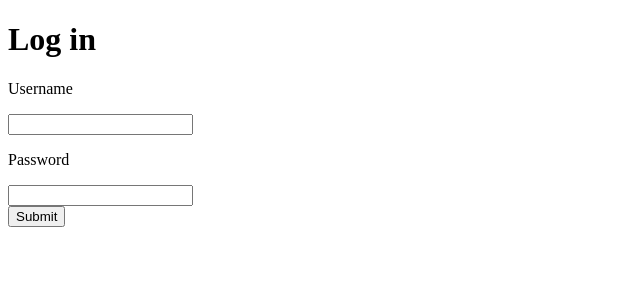
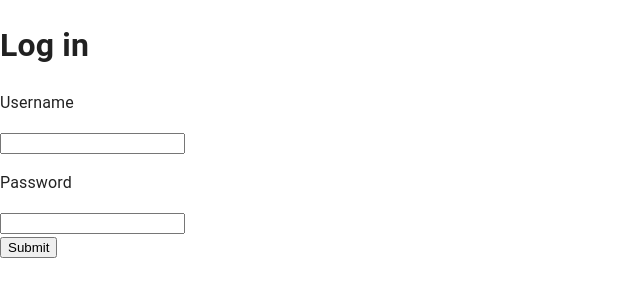
Before and after one commit to ecxyzzy/sales-tracker, a React (Create React App) app in the folder frontend/: page / in a window 1280 px wide. Shown: the top 300 px of the page, without its empty margins (0-640 px from the left). Built offline with nearby package versions, Linux system fonts and the light colour scheme.

Commit message:
fix(frontend): implement basic theming

```diff
--- a/frontend/src/index.tsx
+++ b/frontend/src/index.tsx
@@ -1,10 +1,15 @@
+import { CssBaseline, ThemeProvider } from '@mui/material';
 import React from 'react';
 import ReactDOM from 'react-dom/client';
 import App from './components/App';
+import appTheme from './themes/appTheme';
 
 const root = ReactDOM.createRoot(document.getElementById('root') as HTMLElement);
 root.render(
     <React.StrictMode>
-        <App />
+        <ThemeProvider theme={appTheme}>
+            <CssBaseline enableColorScheme />
+            <App />
+        </ThemeProvider>
     </React.StrictMode>
 );
--- /dev/null
+++ b/frontend/src/themes/appTheme.ts
@@ -0,0 +1,4 @@
+import { createTheme } from '@mui/material';
+
+const appTheme = createTheme();
+export default appTheme;
```
